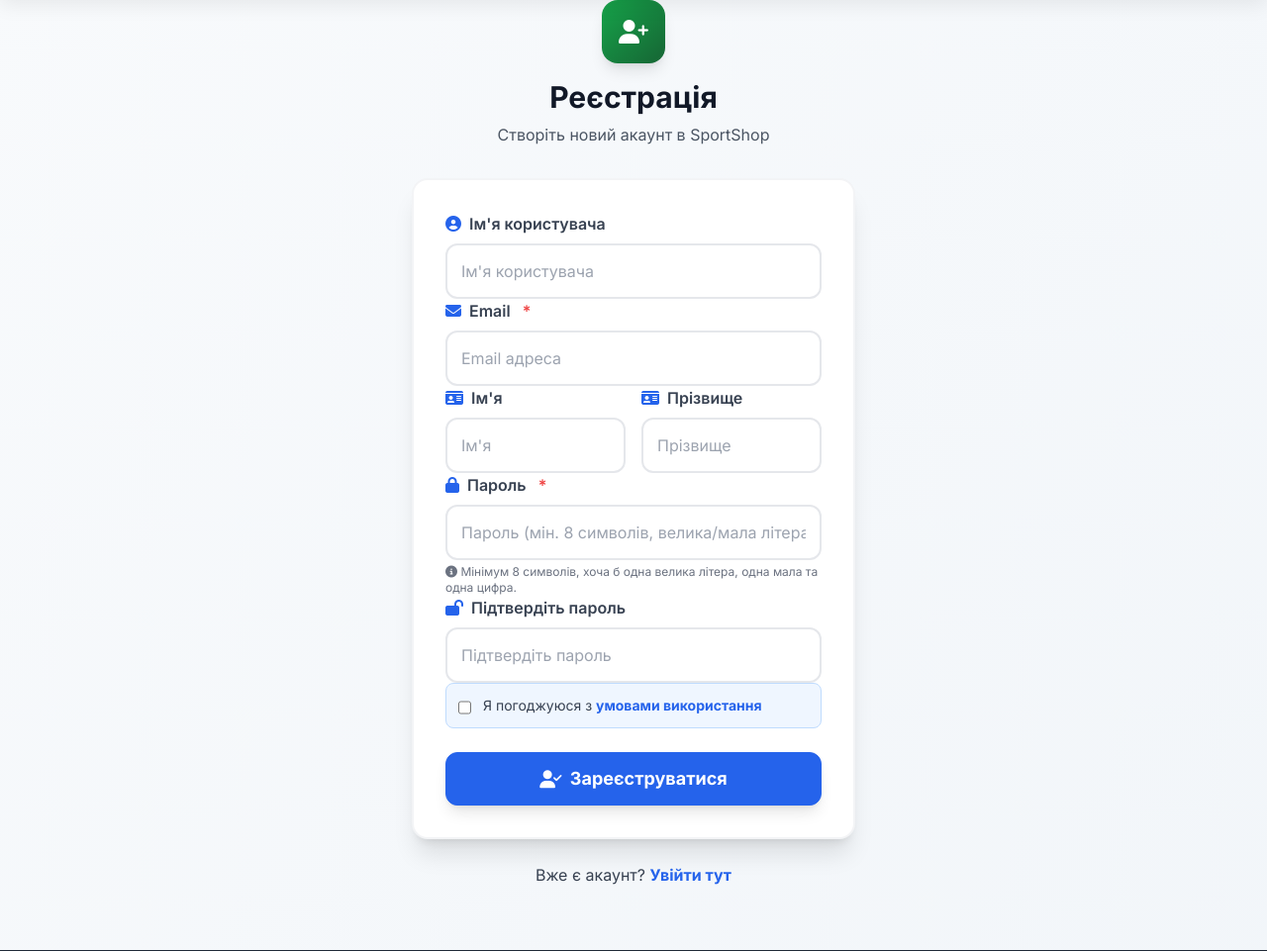
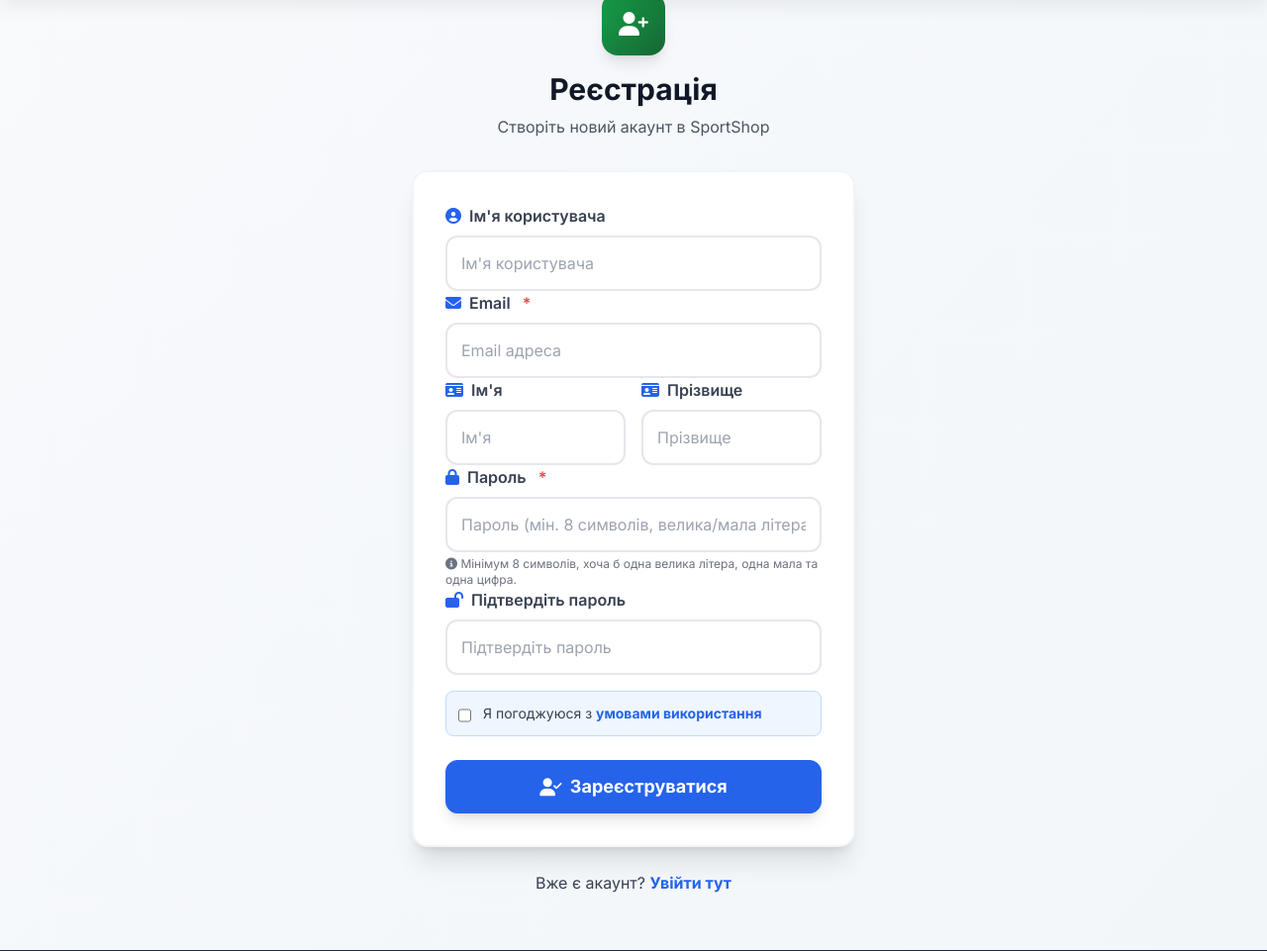
Before and after one commit to xcursi322/prakt, a Django app: page /register/ in a window 1280 px wide. Shown: the part 76-1037 px from the top of the page at 99% size. Run offline with Django 5.2, Linux system fonts and the light colour scheme; data comes from the database, SQL or seed files in the repository; both versions use the stored data as it was after the commit; some libraries are stand-ins or nearby versions.

Commit message:
файли для рендеру

```diff
--- a/shop/templates/shop/register.html
+++ b/shop/templates/shop/register.html
@@ -133,7 +133,7 @@
                 </div>
 
                 <!-- Чекбокс умов -->
-                <div class="flex items-start gap-3 mb-6 p-3 bg-blue-50 rounded-lg border border-blue-200">
+                <div class="flex items-start gap-3 mt-4 mb-6 p-3 bg-blue-50 rounded-lg border border-blue-200">
                     <input type="checkbox" id="terms" name="terms" required class="w-4 h-4 mt-1 rounded border-gray-300 text-blue-600 focus:ring-blue-500">
                     <label for="terms" class="text-sm text-gray-700">
                         Я погоджуюся з
```
Also changed, not shown: db.sqlite3.
